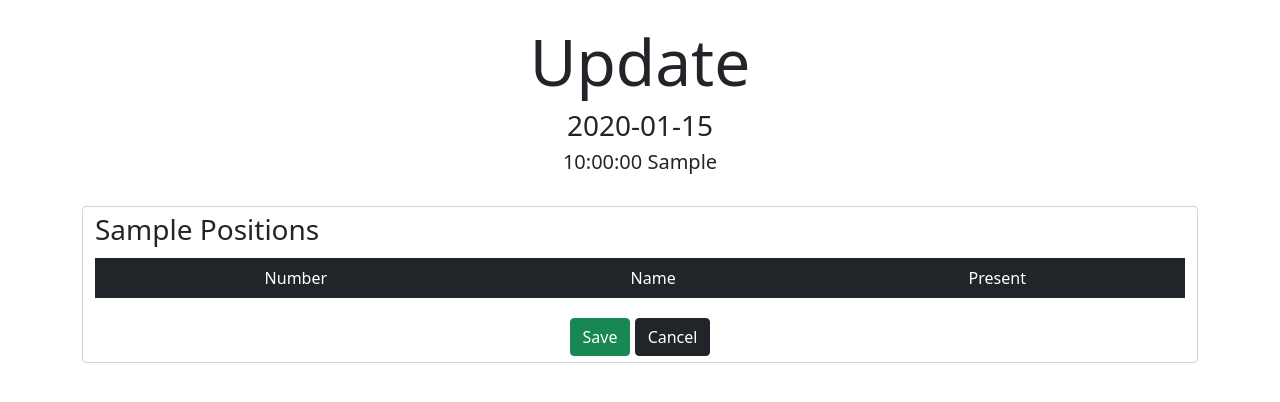
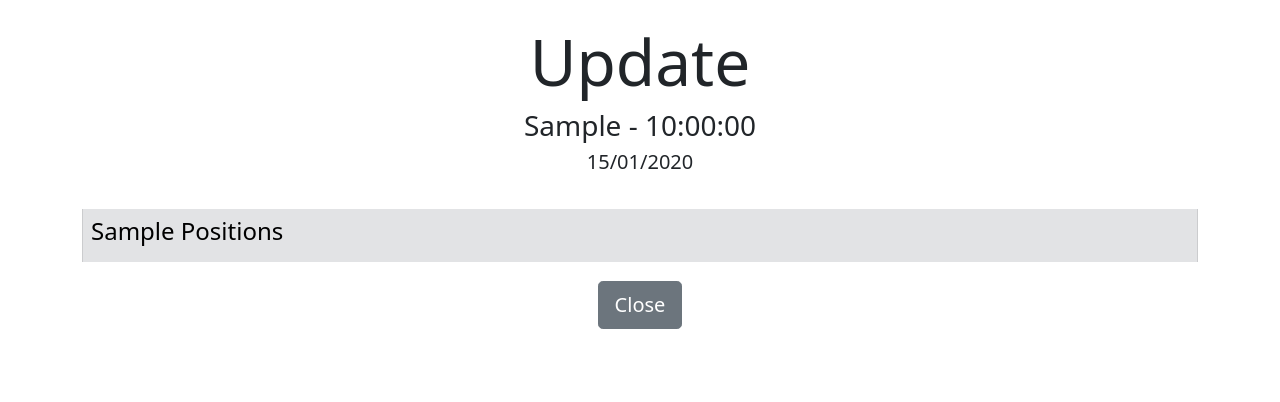
Before and after one commit to adrianbuskiewicz/Team-web-app-Flask-Project, a Flask app: template team/templates/creator/attendance_update.html in a window 1280 px wide. Shown: the part 56-458 px from the top of the page. Run offline with Flask 2, Linux system fonts and the light colour scheme; tables that the repository leaves empty hold one stand-in row (values such as "Sample post"); the template is opened without the code that fills it: values that come from a table or form of the project are taken from there, most other values are stand-ins (such as "Sample title", 1, 10 or a date in 2020).

Commit message:
Cosmetical changes in templates
Mostly finally found way to setup default SelectField option

```diff
--- a/team/templates/creator/attendance_update.html
+++ b/team/templates/creator/attendance_update.html
@@ -6,44 +6,50 @@
 
 {% block banner %}
 Update
-<br/>
 <h2>{{ meeting.type.title() }}</h2>
-<h3>{{ meeting.date }}</h3>
-<h5>{{ meeting.hour }} {{ meeting.day }}</h5>
+<h3>{{ meeting.day }} - {{ meeting.hour }} </h3>
+<h5>{{ meeting.date.strftime("%d/%m/%Y") }}</h5>
 {% endblock %}
 
 {% block content %}
 <div class="container">
-    <form method="POST" class="form-control">
 		{% for position in positions %}
-		<table class="table" style="border-collapse: separate; border-spacing: 0 0.2em;">
-			<thead class="table-dark">
-			<h3>{{ position.title() }}s</h3>
-			<td class="text-center">Number</td>
-			<td class="text-center">Name</td>
-			<td class="text-center">Present</td>
+		<table class="table table-bordered table-light" style="border-collapse: separate; border-spacing: 0 0.2em;">
+			<thead class="table-secondary">
+			<td colspan="3"><h4>{{ position.title() }}s</h4></td>
+<!--			<td class="text-center">Number</td>-->
+<!--			<td class="text-center">Name</td>-->
+<!--			<td class="text-center">Presence</td>-->
 			</thead>
-			<tbody class="text-center">
+			<tbody>
 			{% for player in players if player.position == position %}
-				<tr>
-					<td class="col-2"><h5>{{ player.number }}</h5></td>
-					<td class="col-3">
-						<a class="#" href="{{ url_for('views.player_profile_page', player_id=player.profile_id) }}">
+				<tr class="text-center">
+					<th class="col-2"><h5>{{ player.number }}</h5></th>
+					<th class="col-3">
+						<a href="{{ url_for('views.player_profile_page', player_id=player.profile_id) }}">
 							<h5>{{ player.first_name }} {{ player.last_name }}</h5>
 						</a>
-					</td>
+					</th>
 					<td class="col-2">
-						<button class="btn btn-success">X</button>
+						<form method="POST">
+							{{ update_attendance_form.csrf_token }}
+							<input id="present_player" name="present_player"
+								   type="hidden" value="{{ player.profile_id }}">
+							{% if player not in meeting.attendance.all() %}
+								{{ update_attendance_form.submit_update(class="btn btn-success") }}
+							{% else %}
+								{{ update_attendance_form.submit_update(class="btn btn-secondary", value="Undo") }}
+							{% endif %}
+						</form>
 					</td>
 				</tr>
 			</tbody>
 			{% endfor %}
 		</table>
 		 {% endfor %}
-		<div class="text-center">
-    	<button class="btn btn-success">Save</button>
-    	<a href="javascript:history.back()" class="btn btn-dark">Cancel</a>
-		</div>
-    </form>
+    	<div class="text-center">
+			<a href="{{ url_for('views.meeting_attendance_page', meeting_id=meeting.meeting_id) }}"
+                class="btn btn-lg btn-secondary">Close</a>
+    	</div>
 </div>
 {% endblock %}
--- a/team/templates/creator/meetings.html
+++ b/team/templates/creator/meetings.html
@@ -51,9 +51,9 @@
                 <th scope="col">Date</th>
                 <th scope="col">Day</th>
                 <th scope="col">Hour</th>
-                <th scope="col">Pitch</th>
                 <th scope="col">Locality</th>
                 <th scope="col">Type</th>
+                <th scope="col">Pitch</th>
                 <th scope="col" class="text-center">Actions</th>
             </tr>
         </thead>
@@ -61,12 +61,12 @@
             {% for meeting in meetings %}
             {% include 'includes/meetings_modals.html' %}
                 <tr>
-                    <td>{{ meeting.date }}</td>
+                    <td>{{ meeting.date.strftime("%d/%m/%Y") }}</td>
                     <td>{{ meeting.day }}</td>
                     <td>{{ meeting.hour }}</td>
-                    <td>{{ meeting.pitch.title().replace("_"," ") }}</td>
                     <td>{{ meeting.locality }}</td>
                     <td>{{ meeting.type.title() }}</td>
+                    <td>{{ meeting.pitch.title().replace("_"," ") }}</td>
                     {% if current_user.user_type == 'player' %}
                     <td class="text-center">
                         <button class="btn btn-primary"
--- a/team/templates/creator/players.html
+++ b/team/templates/creator/players.html
@@ -36,6 +36,9 @@
             <br/>
             {{ add_player_form.number.label }}
             {{ add_player_form.number(class="form-control") }}
+            <br/>
+            {{ add_player_form.birth_date.label }}
+            {{ add_player_form.birth_date(class="form-control") }}
             <br/>
             <div class="text-center">
                 {{ add_player_form.submit_create(class="btn btn-lg btn-block btn-success") }}
--- a/team/templates/includes/meetings_modals.html
+++ b/team/templates/includes/meetings_modals.html
@@ -23,9 +23,11 @@
                     {{ update_form.locality(class="form-control", value=meeting.locality) }}
                     <br/>
                     {{ update_form.type.label }}
-                    {{ update_form.type(class="form-control", value=meeting.type) }}
+                    {{ update_form.type.process_data(meeting.type) }}
+                    {{ update_form.type(class="form-control") }}
                     <br/>
                     {{ update_form.pitch.label }}
+                    {{ update_form.pitch.process_data(meeting.pitch) }}
                     {{ update_form.pitch(class="form-control", value=meeting.pitch) }}
                     <br/>
                 </div>
--- a/team/templates/includes/players_modals.html
+++ b/team/templates/includes/players_modals.html
@@ -19,6 +19,7 @@
                     {{ update_form.last_name(class="form-control", value=player.profile.last_name) }}
                     <br/>
                     {{ update_form.position.label }}
+                    {{ update_form.position.process_data(player.profile.position) }}
                     {{ update_form.position(class="form-control", value=player.profile.position.title()) }}
                     <br>
                     {{ update_form.number.label }}
--- a/team/templates/views/schedule.html
+++ b/team/templates/views/schedule.html
@@ -11,7 +11,7 @@
 {% block content %}
 <div class="container">
     <table class="table" style="border-collapse: separate; border-spacing: 0 1em;">
-        <thead>
+        <thead class="table-dark">
             <tr>
                 <th scope="col">Date</th>
                 <th scope="col">Day</th>
@@ -23,8 +23,8 @@
         </thead>
         <tbody>
             {% for meeting in meetings %}
-                <tr class="{{ 'table-dark' if meeting.type == 'match' else 'table-light' }}">
-                    <td>{{ meeting.date }}</td>
+                <tr class="{{ 'table-secondary' if meeting.type == 'match' else '' }}">
+                    <td>{{ meeting.date.strftime("%d/%m/%Y") }}</td>
                     <td>{{ meeting.day }}</td>
                     <td>{{ meeting.hour }}</td>
                     <td>{{ meeting.pitch.title().replace("_"," ") }}</td>
```
Also changed, not shown: team/templates/views/attendance.html (+17 -9 lines), team/templates/views/meeting_attendance.html (+63 -20 lines), team/templates/views/squad.html (+5 -5 lines).
